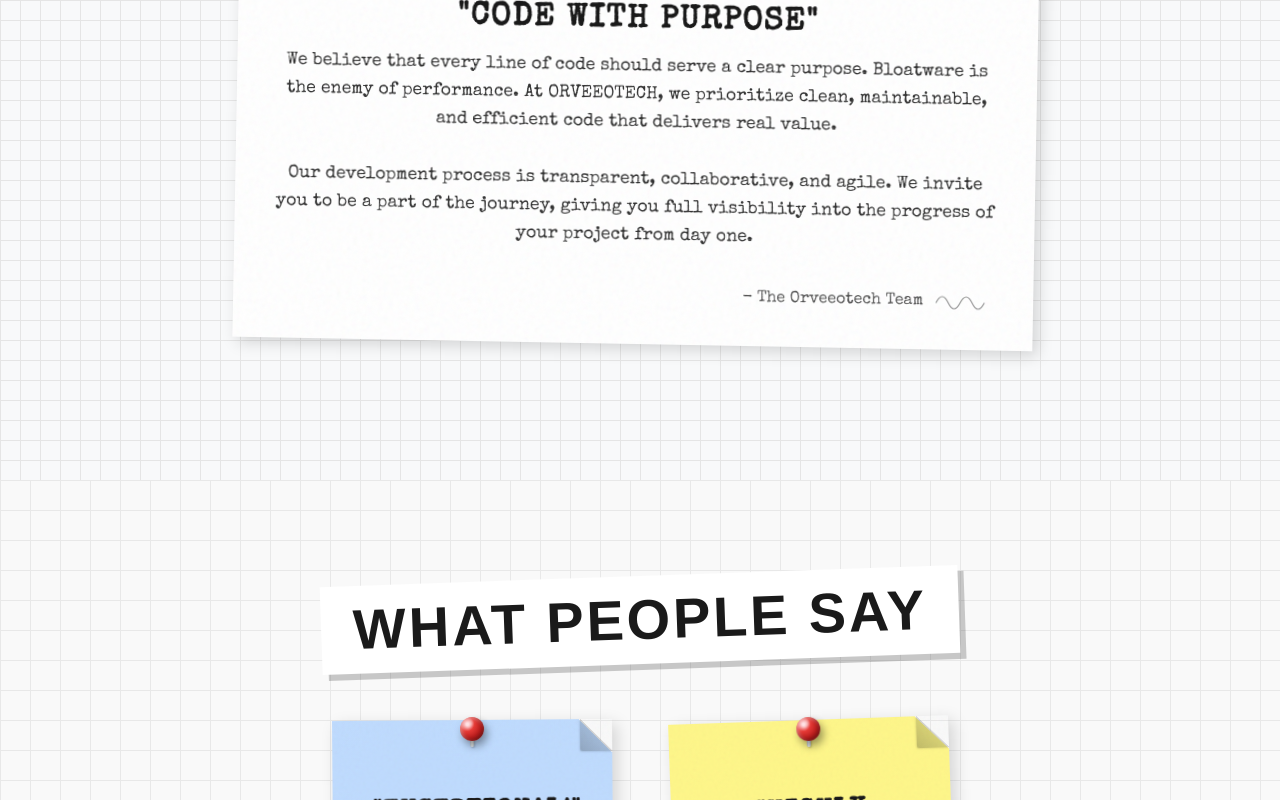
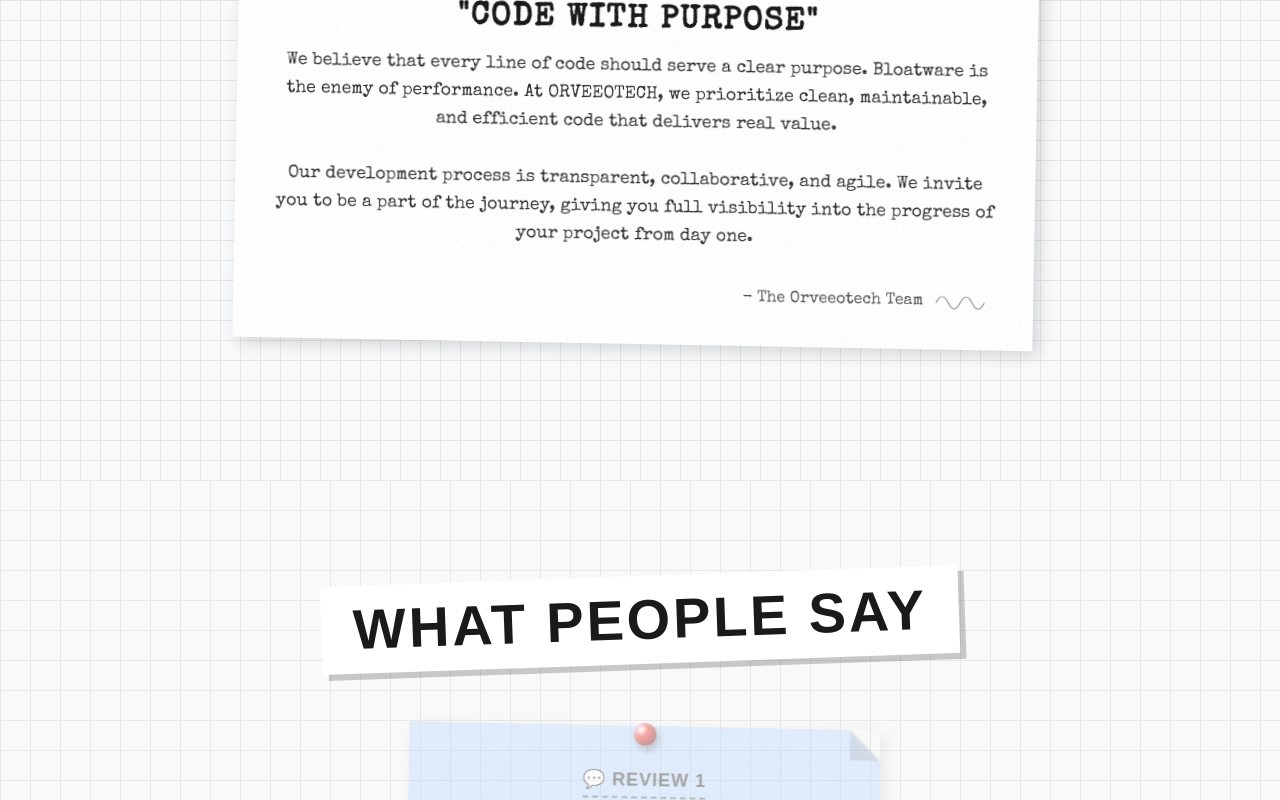
Before and after one commit to codey22/Orveeotech, a Next.js app: page / in a window 1280 px wide. Shown: the part 2000-2800 px from the top of the page. Built offline with nearby package versions, Linux system fonts and the light colour scheme; a web font is replaced by a local one.

Commit message:
Website Updated

```diff
--- a/app/about/page.js
+++ b/app/about/page.js
@@ -26,7 +26,7 @@
           <p>
             It started with a simple idea: <strong>Code should mean something.</strong>
             <br /><br />
-            ORVEEOTECH began as a rebellion against "good enough" software. We saw an industry flooded with quick fixes and bloated codebases. We wanted to build things that last. Things that work. Things that have soul.
+            <strong>ORVEEOTECH</strong> began as a rebellion against "good enough" software. We saw an industry flooded with quick fixes and bloated codebases. We wanted to build things that last. Things that work. Things that have soul.
             <br /><br />
             From a small team of passionate developers, we've grown into a full-fledged technology partner, but our core philosophy remains unchanged: We treat every line of code as a craft.
           </p>
--- a/app/page.js
+++ b/app/page.js
@@ -1,9 +1,45 @@
+'use client';
+
+import { useState, useEffect } from 'react';
+import { motion, AnimatePresence } from 'framer-motion';
 import Hero from '@/components/Hero';
 import StickyNote from '@/components/StickyNote';
 import Doodle from '@/components/Doodle';
 import CoffeeStain from '@/components/CoffeeStain';
 
+const reviews = [
+  {
+    id: 1,
+    text: "“ORVEEOTECH delivered exactly what we were looking for — a clean, professional product with great performance. The team understood our vision quickly and executed it with precision. Communication was smooth, timelines were respected, and the final outcome exceeded our expectations. Highly recommended for any startup looking for reliable tech partners.”",
+    author: "Shreya Biswas",
+    designation: "Founder, ALOGHOR",
+    color: "blue",
+    rotation: -3
+  },
+  {
+    id: 2,
+    text: "“Working with ORVEEOTECH was a seamless experience. Their technical clarity, structured approach, and commitment to quality really stood out. The project was handled with professionalism from planning to deployment. We’re genuinely happy with the collaboration and look forward to working together again.”",
+    author: "Subhajit Basu",
+    designation: "Founder, Technodome",
+    color: "yellow",
+    rotation: 2
+  }
+];
+
+
 export default function Home() {
+  const [currentReviewIndex, setCurrentReviewIndex] = useState(0);
+
+  useEffect(() => {
+    const interval = setInterval(() => {
+      setCurrentReviewIndex((prevIndex) => (prevIndex + 1) % reviews.length);
+    }, 6000);
+
+    return () => clearInterval(interval);
+  }, []);
+
+  const currentReview = reviews[currentReviewIndex];
+
   return (
     <main>
       <div className="flex flex-col items-center w-full">
@@ -79,16 +115,33 @@
         {/* New Testimonials Section */}
         <section className="w-full py-24 px-8 flex flex-col items-center relative max-md:py-16 max-md:px-4 bg-[#f9f9f9] [background-image:linear-gradient(#e8e8e8_1px,transparent_1px),linear-gradient(90deg,#e8e8e8_1px,transparent_1px)] [background-size:30px_30px]">
           <h2 className="font-retro text-[3.5rem] mb-14 text-center text-text uppercase bg-white px-8 py-4 border-thick -rotate-1 shadow-[6px_6px_0_rgba(0,0,0,0.2)] max-md:text-[2rem] max-md:px-6 max-md:py-3 max-md:mb-10 relative" style={{ transform: 'rotate(-2deg)' }}>What People Say</h2>
-          <div className="flex flex-wrap justify-center gap-14 max-w-[1200px] w-full max-md:gap-8">
-            <StickyNote color="blue" rotation={-3}>
-              <h3 className="text-[1.6rem] max-md:text-[1.4rem] w-full">"Exceptional!"</h3>
-              <p>"The team transformed our vision into a reality. The attention to detail was impressive."</p>
-            </StickyNote>
-            <StickyNote color="yellow" rotation={2}>
-              <h3 className="text-[1.6rem] max-md:text-[1.4rem] w-full">"Highly Recommended"</h3>
-              <p>"Professional, timely, and incredibly skilled. A joy to work with from start to finish."</p>
-            </StickyNote>
+
+          <div className="relative w-full max-w-[600px] min-h-[400px] flex justify-center items-center">
+            <AnimatePresence mode="wait">
+              <motion.div
+                key={currentReview.id}
+                initial={{ opacity: 0, scale: 0.9, rotate: -5 }}
+                animate={{ opacity: 1, scale: 1, rotate: currentReview.rotation }}
+                exit={{ opacity: 0, scale: 0.9, rotate: 5 }}
+                transition={{ duration: 0.5 }}
+                className="absolute"
+              >
+                <StickyNote color={currentReview.color} rotation={0} className="!max-w-[500px] !w-full !px-8 !py-12">
+                  <h3 className="text-[1.2rem] font-bold mb-4 font-retro text-[#333] tracking-[1px] border-b-2 border-dashed border-[#555] pb-2 inline-block">
+                    💬 Review {currentReview.id}
+                  </h3>
+                  <p className="text-[1rem] leading-[1.6] italic mb-6">
+                    {currentReview.text}
+                  </p>
+                  <div className="text-right font-mono text-[0.9rem] font-bold text-[#444] mt-4">
+                    {currentReview.author} <br />
+                    <span className="text-[0.8rem] font-normal text-[#666]">~ {currentReview.designation}</span>
+                  </div>
+                </StickyNote>
+              </motion.div>
+            </AnimatePresence>
           </div>
+
           <CoffeeStain style={{ bottom: '10%', right: '10%', opacity: 0.3, transform: 'scale(1.2)' }} />
         </section>
 
--- a/components/Footer.js
+++ b/components/Footer.js
@@ -52,7 +52,7 @@
             <div className="flex flex-col gap-4">
               <h4 className="text-[#eccc68] mb-4 text-[1.4rem] uppercase tracking-[2px] font-retro [text-shadow:2px_2px_0px_rgba(0,0,0,0.5)] border-b-2 border-dashed border-[#444] pb-2 inline-block">Follow Us</h4>
               <div className="flex gap-6 mt-2">
-                <a href="#" aria-label="Facebook" className="text-[#1a1a1a] bg-[#eccc68] transition-all duration-300 ease-[cubic-bezier(0.175,0.885,0.32,1.275)] inline-flex items-center justify-center no-underline p-0 w-[45px] h-[45px] rounded-full border-2 border-[#1a1a1a] shadow-[3px_3px_0px_rgba(0,0,0,0.5)] hover:-translate-y-[5px] hover:rotate-10 hover:bg-[#ff4757] hover:text-white hover:shadow-[5px_5px_0px_rgba(0,0,0,0.5)]">
+                <a href="https://www.facebook.com/profile.php?id=61587709681241" target="_blank" rel="noopener noreferrer" aria-label="Facebook" className="text-[#1a1a1a] bg-[#eccc68] transition-all duration-300 ease-[cubic-bezier(0.175,0.885,0.32,1.275)] inline-flex items-center justify-center no-underline p-0 w-[45px] h-[45px] rounded-full border-2 border-[#1a1a1a] shadow-[3px_3px_0px_rgba(0,0,0,0.5)] hover:-translate-y-[5px] hover:rotate-10 hover:bg-[#ff4757] hover:text-white hover:shadow-[5px_5px_0px_rgba(0,0,0,0.5)]">
                   <svg xmlns="http://www.w3.org/2000/svg" width="24" height="24" viewBox="0 0 24 24" fill="currentColor"><path d="M18 2h-3a5 5 0 0 0-5 5v3H7v4h3v8h4v-8h3l1-4h-4V7a1 1 0 0 1 1-1h3z"></path></svg>
                 </a>
                 <a href="https://www.instagram.com/orveeotech/" target="_blank" rel="noopener noreferrer" aria-label="Instagram" className="text-[#1a1a1a] bg-[#eccc68] transition-all duration-300 ease-[cubic-bezier(0.175,0.885,0.32,1.275)] inline-flex items-center justify-center no-underline p-0 w-[45px] h-[45px] rounded-full border-2 border-[#1a1a1a] shadow-[3px_3px_0px_rgba(0,0,0,0.5)] hover:-translate-y-[5px] hover:rotate-10 hover:bg-[#ff4757] hover:text-white hover:shadow-[5px_5px_0px_rgba(0,0,0,0.5)]">
--- a/components/Hero.js
+++ b/components/Hero.js
@@ -68,7 +68,7 @@
       </div>
 
       <div className="absolute bottom-0 left-[-1%] w-[102%] bg-[#1a1a1a] border-y-4 border-[#eccc68] py-[0.8rem] shadow-[0_5px_15px_rgba(0,0,0,0.3)] -rotate-2 z-[100] text-[#eccc68] max-md:bottom-8 max-md:-rotate-1">
-        <Marquee text="We Provide Web & App Based IT solutions to make your business grow • • We Also Provide Real-Time Cilent Project Simulation Training For Aspiring Developers • • " />
+        <Marquee text="We Provide Web & App Based IT solutions to make your business grow • • We Also Provide Industry Grade Simulation Project Training Programe & Paid Internship To Aspiring Future Developers • • " />
       </div>
     </section>
   );
```
Also changed, not shown: lib/servicesData.js.
